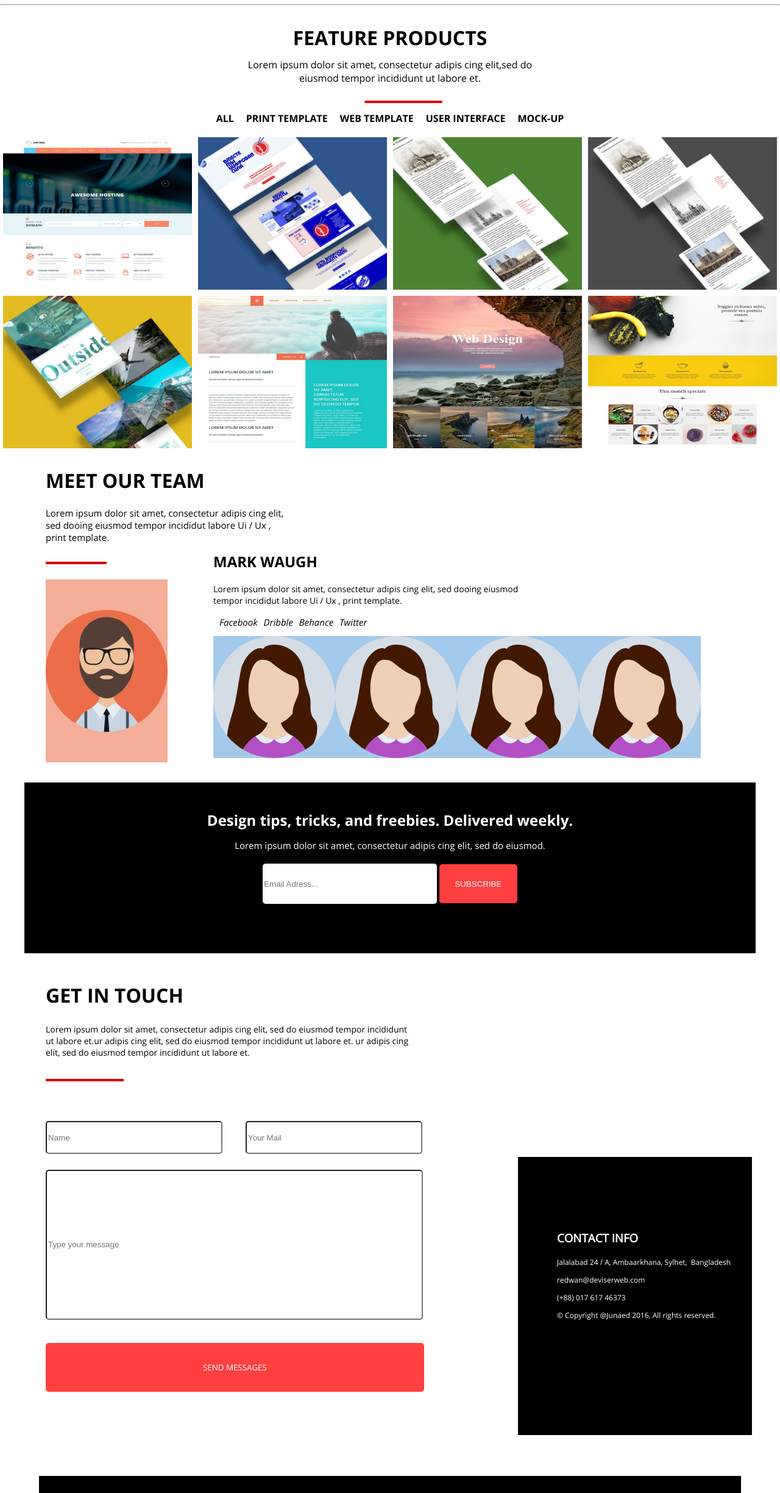
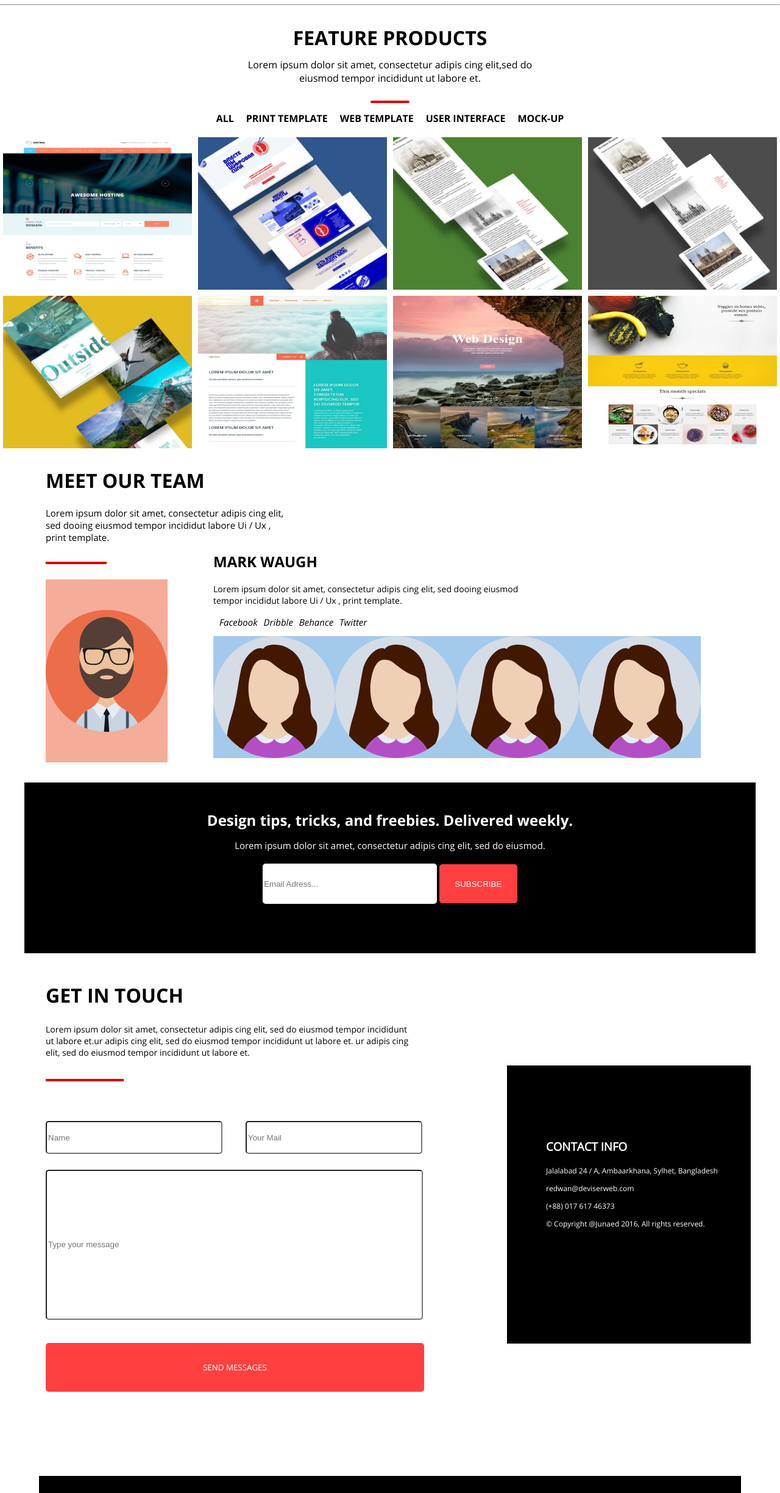
Before and after one commit to futuramapublic/skillfactory-module-3-baranikov, a plain HTML site: page index.html in a window 1280 px wide. Shown: the part 927-3375 px from the top of the page at 61% size. Drawn offline with Linux system fonts and the light colour scheme.

Commit message:
Add files via upload

```diff
--- a/css/style.css
+++ b/css/style.css
@@ -331,9 +331,24 @@ header {
 	}
 }
 
+@media screen and (min-width: 1200px) {
+	.red {
+		position: relative;
+		left: 47.5%;
+		width: 5vw;
+	}
+}
+
+
 .hr {
 	position: relative;
 	top: 170px;
+}
+
+@media screen and (min-width: 2500px) {
+	.hr {
+		display: none;
+	}
 }
 
 @media screen and (max-width: 380px) {
@@ -1033,9 +1048,9 @@ header {
 
 .nav {
 	position: relative;
-	top: -404px;
+	top: -554px;
 	background-color: #000000;
-	left: 850px;
+	left: 65%;
 	width: 30vw;
 	height: 57vh;
 	max-width: 400px;
@@ -1144,6 +1159,14 @@ header {
 		position: relative;
 		left: 0;
 		min-height: 500px;
+	}
+}
+
+@media screen and (min-width: 1200px) {
+	.nav {
+		position: relative;
+		width: 50%;
+		min-width: 17%;
 	}
 }
 
```
Also changed, not shown: index.html (+2 -2 lines).
